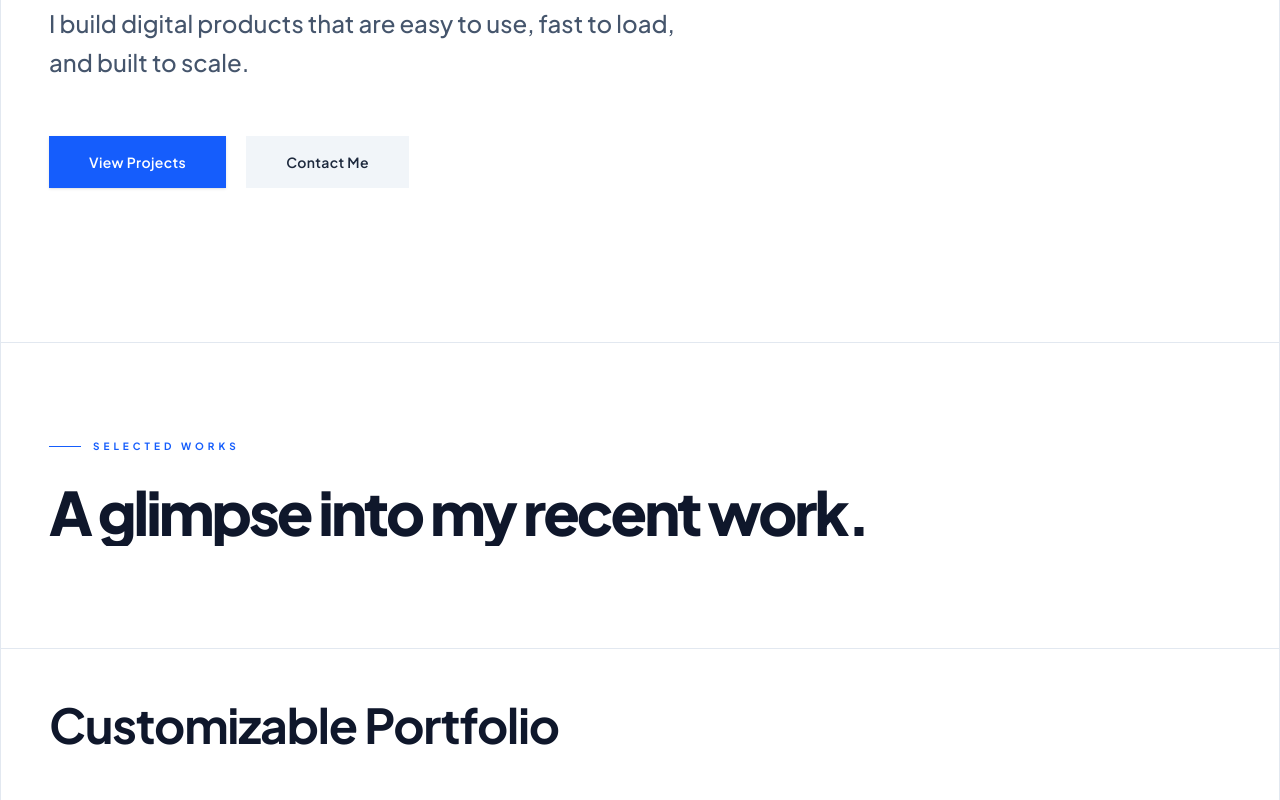
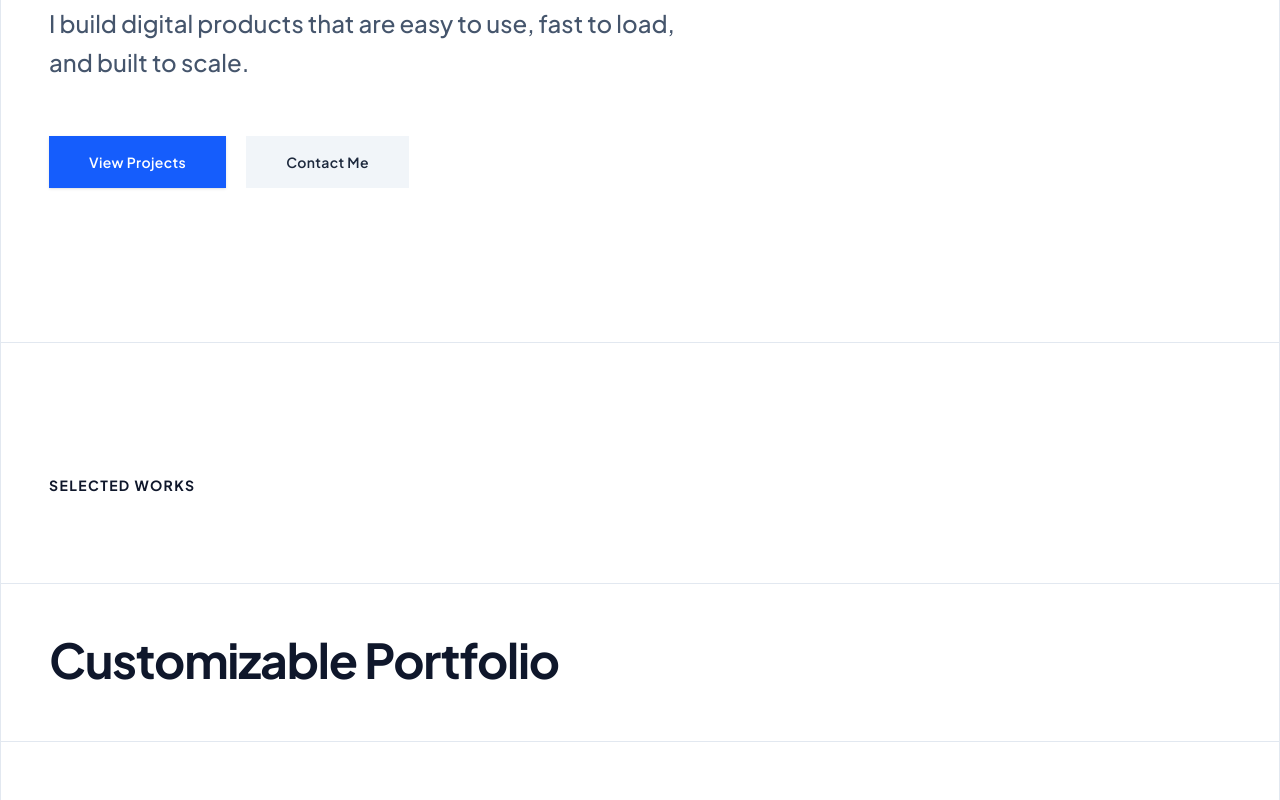
Before and after one commit to yasser8111/Portfolio, a React (Vite) app: page / in a window 1280 px wide. Shown: the part 486-1286 px from the top of the page. Built offline with nearby package versions, Linux system fonts and the light colour scheme.

Commit message:
UI: Simplified project section header to match site-wide style

```diff
--- a/src/pages/HomePage.jsx
+++ b/src/pages/HomePage.jsx
@@ -112,19 +112,12 @@ const HomePage = ({
           <section id="projects" className="border-b border-slate-200">
             <div className="w-full">
               {/* Section Header */}
-              <div className="px-6 md:px-12 pt-24 pb-12">
-                <div className="flex items-center gap-3 mb-6 text-blue-600">
-                  <div className="w-8 h-[1px] bg-blue-600"></div>
-                  <span className="text-[10px] font-bold uppercase tracking-[0.4em]">
+              <div className="px-6 md:px-12 pt-32 pb-8">
+                <h3 className="text-sm font-bold uppercase tracking-widest text-slate-900">
+                  <TextBlock blockColor="#2563eb">
                     {sections.selectedWorks}
-                  </span>
-                </div>
-
-                <h2 className="text-4xl md:text-5xl lg:text-6xl font-black tracking-tighter text-slate-900 leading-none">
-                  <TextBlock blockColor="#2563eb" className="block">
-                    {sections.selectedWorksSubtitle}
                   </TextBlock>
-                </h2>
+                </h3>
               </div>
 
               <ProjectHoverSection projects={projects.slice(0, 3)} />
```
